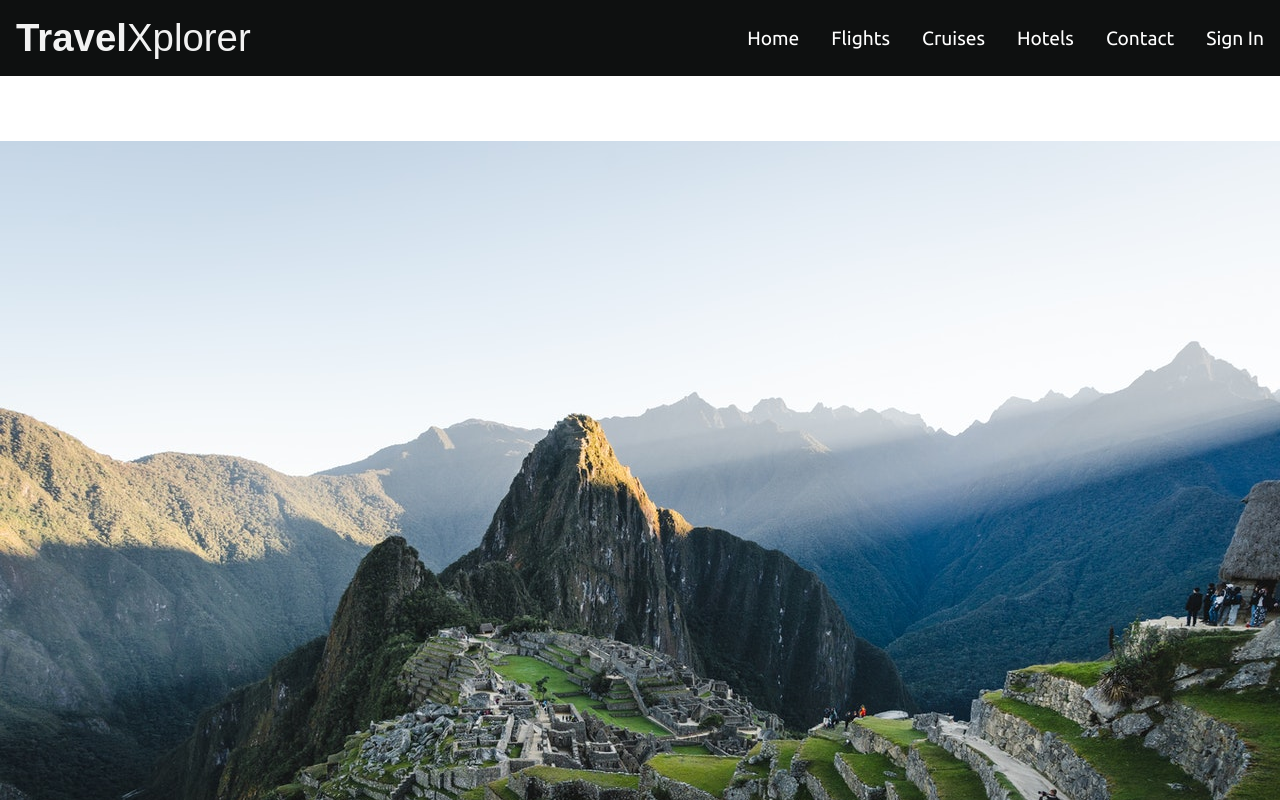
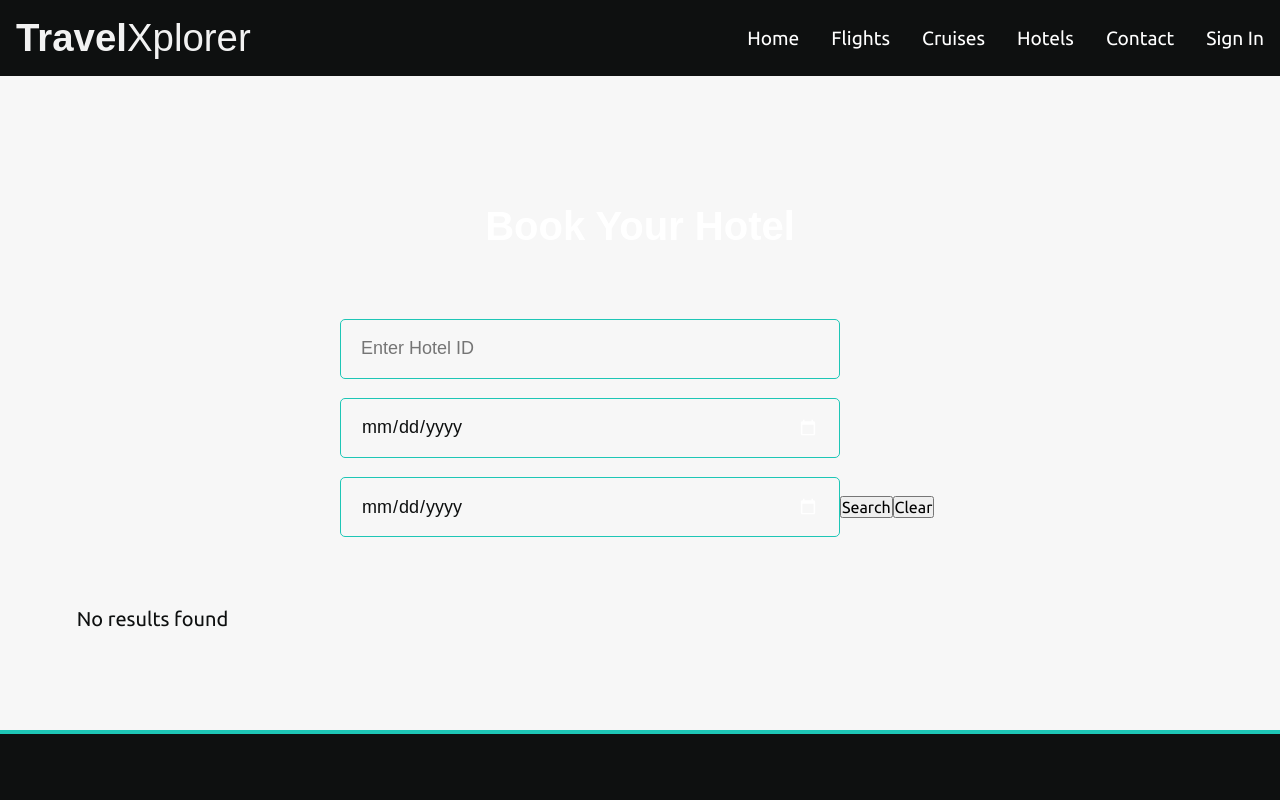
Before and after one commit to MuneneCalvin/TravelPlannerX, a React (Vite) app in the folder Frontend/: page /Hotels in a window 1280 px wide. Shown: the top 800 px of the page. Built offline with nearby package versions, Linux system fonts and the light colour scheme.

Commit message:
Updating Hotel page

```diff
--- a/Frontend/src/pages/Hotels/Hotels.css
+++ b/Frontend/src/pages/Hotels/Hotels.css
@@ -1,58 +1,107 @@
-/*.page2{
+:root{
+    --green: #1ec6b6;
+    --light-grey: #f7f7f7;
+    --dark: #0e1010;
+    --trans: all 0.3s ease-in-out;
+}
+section {
+    padding: 100px 0;
+    background: var(--light-grey);
+  }
+
+  h1 {
+    font-size: 40px;
+    font-weight: 700;
+    text-align: center;
+    margin-bottom: 60px;
+    /* color: var(--dark); */
+  }
+
+  .searchbox {
     width: 100%;
-    background-color: #16161d;
-    min-height: 100vh;
-    padding: 50px;
+    max-width: 600px;
+    margin: 0 auto;
+    position: relative;
+    background-color: var(--light-grey);
+  }
+
+  .searchbox input {
+    width: 100%;
+    height: 60px;
+    border: 1px solid var(--green);
+    border-radius: 5px;
+    padding: 0 20px;
+    font-size: 18px;
+    color: var(--dark);
+    outline: none;
+  }
+
+  .box {
+    display: grid;
+    grid-template-columns: repeat(auto-fill, minmax(300px, 1fr));
+    grid-gap: 20px;
+    margin-top: 30px;
+  }
+
+  .box li {
+    list-style: none;
+    background-color: white;
+    border: 1px solid var(--green);
+    border-radius: 5px;
+    padding: 20px;
+  }
+
+  .box li strong {
+    font-weight: bold;
+  }
+
+  .box li a {
+    color: var(--green);
+  }
+
+  .loading {
+    text-align: center;
+    font-size: 20px;
+    color: var(--dark);
+    margin-top: 30px;
+  }
+
+  .no-result {
+    text-align: center;
+    font-size: 20px;
+    color: var(--dark);
+    margin-top: 30px;
+  }
+
+
+
+/*
+section {
+    padding: 100px 0;
+    background: var(--light-grey);
 }
-.page2 .news{
-    padding: 30px 0;
-    border-bottom: 1px solid #555;
+h1 {
+    font-size: 40px;
+    font-weight: 700;
+    text-align: center;
+    margin-bottom: 60px;
+    color: var(--dark);
 }
-.page2 .news:last-child{
-    padding: 30px 0;
-    border-bottom: none;
+.searchbox {
+    width: 100%;
+    max-width: 600px;
+    margin: 0 auto;
+    position: relative;
+    background-color: var(--light-grey);
 }
-.page2 .news > .title h2{
-    font-size: 40px;
-    cursor: pointer;
-    display: inline;
+.searchbox input {
+    width: 100%;
+    height: 60px;
+    border: 1px solid var(--green);
+    border-radius: 5px;
+    padding: 0 20px;
+    font-size: 18px;
+    color: var(--dark);
+    outline: none;
 }
-.page2 .news > .title h2:hover{
-    text-decoration: underline;
-}
-.page2 .news .newsBox{
-    width: 100%;
-    margin-top: 20px;
-    display: flex;
-    flex-wrap: wrap;
-}
-.page2 .news .newsBox .newsCard{
-    width: calc(100% / 5 - 20px);
-    margin: 10px;
-}
-.page2 .news .newsBox .newsCard .img{
-    width: 100%;
-    height: 150px;
-    background-color: #a04;
-    border-radius: 5px;
-}
-.page2 .news .newsBox .newsCard .img img{
-    width: 100%;
-    height: 100%;
-    border-radius: 5px;
-}
-.page2 .news .newsBox .newsCard .text{
-    padding: 10px;
-}
-.page2 .news .newsBox .newsCard .text .title a{
-    text-decoration: none;
-}
-.page2 .news .newsBox .newsCard .text .title a p{
-    font-size: 15px;
-    color: #fff;
-    display: inline;
-    cursor: pointer;
-}
-.page2 .news .newsBox .newsCard .title a p:hover{
-    text-decoration: underline;
-} */
+*/
--- a/Frontend/src/pages/Hotels/Hotels.jsx
+++ b/Frontend/src/pages/Hotels/Hotels.jsx
@@ -1,21 +1,260 @@
-// Purpose: display Technology page
-import Image4 from '../../assets/gallery-4.jpg'
 
-function Technology() {
+
+import { useEffect, useState } from 'react';
+import axios from 'axios'
+import './Hotels.css';
+
+const MyComponent = () => {
+    const [data, setData] = useState([]);
+    // const [location, setLocation] = useState('');
+    const [hotel, setHotel] = useState('');
+    const [checkIn, setCheckIn] = useState('');
+    const [checkOut, setCheckOut] = useState('');
+    const [loading, setLoading] = useState(false);
+
+    useEffect(() => {
+        if (hotel) {
+            setLoading(true);
+
+            // const searchHotelsOptions = {
+            //     method: 'GET',
+            //     url: 'https://tripadvisor16.p.rapidapi.com/api/v1/hotels/searchHotels',
+            //     params: {
+            //         geoId: location,
+            //         checkIn: checkIn,
+            //         checkOut: checkOut,
+            //         pageNumber: '1',
+            //         Currency : 'USD'
+            //     },
+            //     headers: {
+            //         'x-rapidapi-key': 'e3048ed846msh581428970c13ed8p1ad7fdjsn344b987e0e6b',
+            //         'x-rapidapi-host': 'tripadvisor16.p.rapidapi.com'
+            //     }
+            // };
+
+            // axios.request(searchHotelsOptions)
+            //     .then(response => {
+            //         setData(response.data);
+            //         setLoading(false);
+            //     })
+            //     .catch(error => {
+            //         console.log('Error in fetching:', error);
+            //     });
+
+            const getHotelDetailsOptions = {
+                method: 'GET',
+                url: 'https://tripadvisor16.p.rapidapi.com/api/v1/hotels/getHotelDetails',
+                params: {
+                    id: hotel,
+                    checkIn: checkIn,
+                    checkOut: checkOut,
+                    Currency : 'USD'
+                },
+                headers: {
+                    'x-rapidapi-key': 'e3048ed846msh581428970c13ed8p1ad7fdjsn344b987e0e6b',
+                    'x-rapidapi-host': 'tripadvisor16.p.rapidapi.com'
+                }
+            };
+
+            axios.request(getHotelDetailsOptions)
+                .then(response => {
+                    setData(response.data);
+                    setLoading(false);
+                })
+                .catch(error => {
+                    console.log('Error in fetching:', error);
+                }
+            );
+        }
+    }, []);
+
+    const handleSearch = event => {
+        event.preventDefault();
+        setHotel(event.target.value);
+        setLoading(true);
+    };
+
+    const handleClear = () => {
+        setHotel('');
+        // setLocation('');
+        setCheckIn('');
+        setCheckOut('');
+        setData([]);
+    };
+
     return (
-        <div className="page2" style={{textAlign: "center", height:"100vh", width:"100%" }}>
-            <div className='news'>
-            <div className='title'>
-                <h2>Technology News</h2>
-                <br />
-                <br />
-                <img src={Image4} alt="" /> <br />
-                <br />
-                <p>Lorem ipsum dolor sit amet consectetur adipisicing elit. Possimus doloremque quaerat reiciendis, repellendus facere perferendis voluptate officia repellat. Repellendus expedita mollitia minus est atque sunt magnam placeat, facilis at ipsa.</p>
-            </div>
-            </div>
+    <section>
+        <h1>Book Your Hotel</h1>
+        <div className='searchbox'>
+        {/* <input type = "number" className = "form-control" placeholder="Enter Location ID" value={location} onChange={(event) => setLocation(event.target.value)}/> */}
+        <input type = "number" className = "form-control" placeholder="Enter Hotel ID" value={hotel} onChange={(event) => setHotel(event.target.value)}/>
+        <input type="date" className='form-control' placeholder='Enter check-In date' value={checkIn} onChange={(event) => setCheckIn(event.target.value)}/>
+        <input type="date" className='form-control' placeholder='Enter check-Out date' value={checkOut} onChange={(event) => setCheckOut(event.target.value)}/>
+        <button type='button' onClick={handleSearch}>Search</button>
+        <button type='button' onClick={handleClear}>Clear</button>
         </div>
-    )
-}
 
-export default Technology
+        <div>
+            {loading ? (
+                <div className='loading'>Loading...</div>
+            ) : (
+                <div className='box'>
+                    {data.length > 0 ? (
+                        <ul>
+                            {data.map((hotel, index) => (
+                                <li key={index}>
+                                    <strong>Name:</strong> {hotel.title} <br />
+                                    <strong>Tag:</strong> {hotel.tags} <br />
+                                    <strong>Address:</strong> {hotel.address} <br />
+                                    <strong>Rating:</strong> {hotel.rating} <br />
+                                    <strong>Reviews:</strong> {hotel.numberReviews} <br />
+                                    <strong>Photos:</strong> <a href={hotel.urlTemplate}>{hotel.urlTemplate}</a>
+                                    <strong>Price:</strong> {hotel.priceForDisplay} <br />
+                                </li>
+                            ))}
+                        </ul>
+                    ) : (
+                        <div className='no-result'>No results found</div>
+                    )}
+                    </div>
+            )}
+        </div>
+    </section>
+    );
+};
+
+export default MyComponent;
+
+
+
+
+
+
+
+
+/*
+import { useEffect, useState } from 'react';
+import axios from 'axios'
+import './Hotels.css';
+
+const MyComponent = () => {
+    const [data, setData] = useState([]);
+    const [location, setLocation] = useState('');
+    const [hotel, setHotel] = useState('');
+    const [checkIn, setCheckIn] = useState('');
+    const [checkOut, setCheckOut] = useState('');
+    const [loading, setLoading] = useState(false);
+
+    useEffect(() => {
+        if (location) {
+            setLoading(true);
+
+            const searchHotelsOptions = {
+                method: 'GET',
+                url: 'https://tripadvisor16.p.rapidapi.com/api/v1/hotels/searchHotels',
+                params: {
+                    geoId: location,
+                    checkIn: checkIn,
+                    checkOut: checkOut,
+                    pageNumber: '1',
+                    Currency : 'USD'
+                },
+                headers: {
+                    'x-rapidapi-key': 'e3048ed846msh581428970c13ed8p1ad7fdjsn344b987e0e6b',
+                    'x-rapidapi-host': 'tripadvisor16.p.rapidapi.com'
+                }
+            };
+
+            axios.request(searchHotelsOptions)
+                .then(response => {
+                    setData(response.data);
+                    setLoading(false);
+                })
+                .catch(error => {
+                    console.log('Error in fetching:', error);
+                });
+
+            const getHotelDetailsOptions = {
+                method: 'GET',
+                url: 'https://tripadvisor16.p.rapidapi.com/api/v1/hotels/getHotelDetails',
+                params: {
+                    id: hotel,
+                    checkIn: checkIn,
+                    checkOut: checkOut,
+                    Currency : 'USD'
+                },
+                headers: {
+                    'x-rapidapi-key': 'e3048ed846msh581428970c13ed8p1ad7fdjsn344b987e0e6b',
+                    'x-rapidapi-host': 'tripadvisor16.p.rapidapi.com'
+                }
+            };
+
+            axios.request(getHotelDetailsOptions)
+                .then(response => {
+                    setData(response.data);
+                    setLoading(false);
+                })
+                .catch(error => {
+                    console.log('Error in fetching:', error);
+                }
+            );
+        }
+    }, []);
+
+    const handleSearch = event => {
+        event.preventDefault();
+        setLocation(event.target.value);
+        setLoading(true);
+    };
+
+    const handleClear = () => {
+        setHotel('');
+        setLocation('');
+        setCheckIn('');
+        setCheckOut('');
+        setData([]);
+    };
+
+    return (
+    <section>
+        <h1>Book Your Hotel</h1>
+        <div className='searchbox'>
+        <input type = "number" className = "form-control" placeholder="Enter Location ID" value={location} onChange={(event) => setLocation(event.target.value)}/>
+        <input type = "number" className = "form-control" placeholder="Enter Hotel ID" value={hotel} onChange={(event) => setHotel(event.target.value)}/>
+        <input type="date" className='form-control' placeholder='Enter check-In date' value={checkIn} onChange={(event) => setCheckIn(event.target.value)}/>
+        <input type="date" className='form-control' placeholder='Enter check-Out date' value={checkOut} onChange={(event) => setCheckOut(event.target.value)}/>
+        <button type='button' onClick={handleSearch}>Search</button>
+        <button type='button' onClick={handleClear}>Clear</button>
+        </div>
+
+        <div>
+            {loading ? (
+                <div className='loading'>Loading...</div>
+            ) : (
+                <div className='box'>
+                    {data.length > 0 ? (
+                        <ul>
+                            {data.map((hotel, index) => (
+                                <li key={index}>
+                                    <strong>Name:</strong> {hotel.title} <br />
+                                    <strong>Tag:</strong> {hotel.tags} <br />
+                                    <strong>Address:</strong> {hotel.address} <br />
+                                    <strong>Rating:</strong> {hotel.rating} <br />
+                                    <strong>Reviews:</strong> {hotel.numberReviews} <br />
+                                    <strong>Photos:</strong> <a href={hotel.urlTemplate}>{hotel.urlTemplate}</a>
+                                    <strong>Price:</strong> {hotel.priceForDisplay} <br />
+                                </li>
+                            ))}
+                        </ul>
+                    ) : (
+                        <div className='no-result'>No results found</div>
+                    )}
+                    </div>
+            )}
+        </div>
+    </section>
+    );
+};
+
+export default MyComponent;
+*/
```
